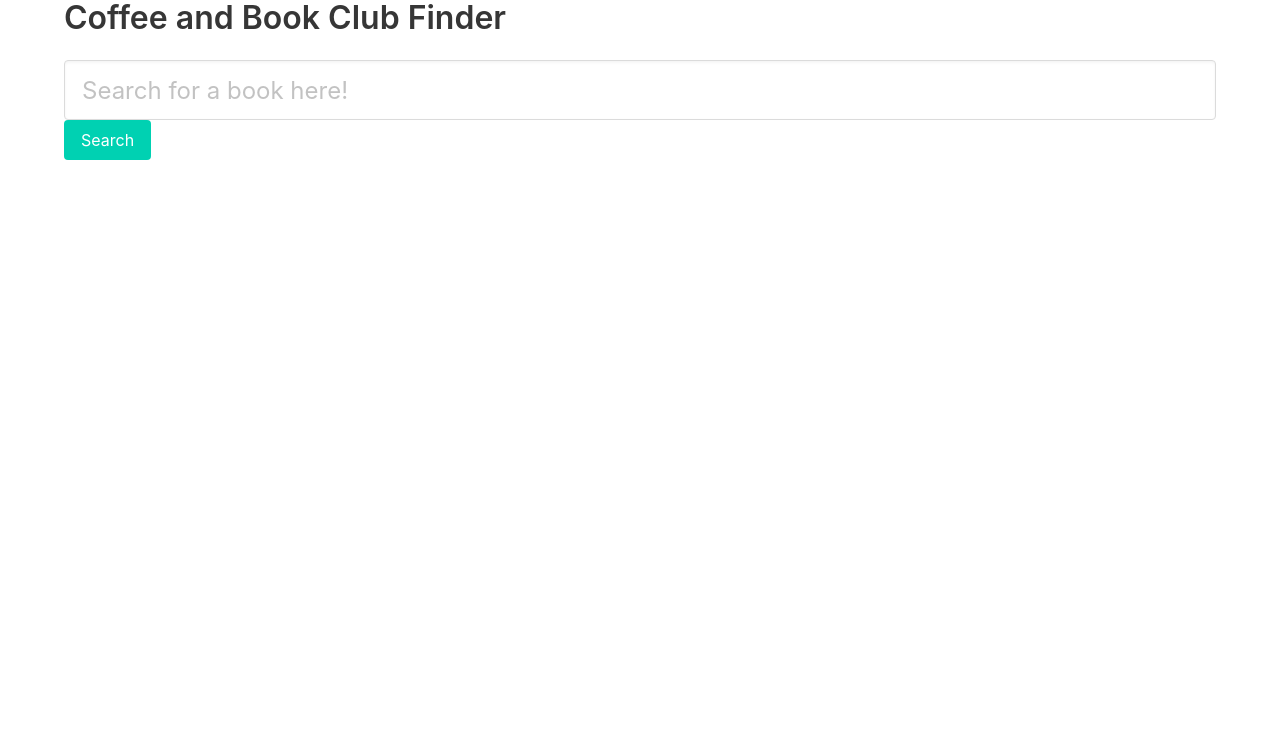
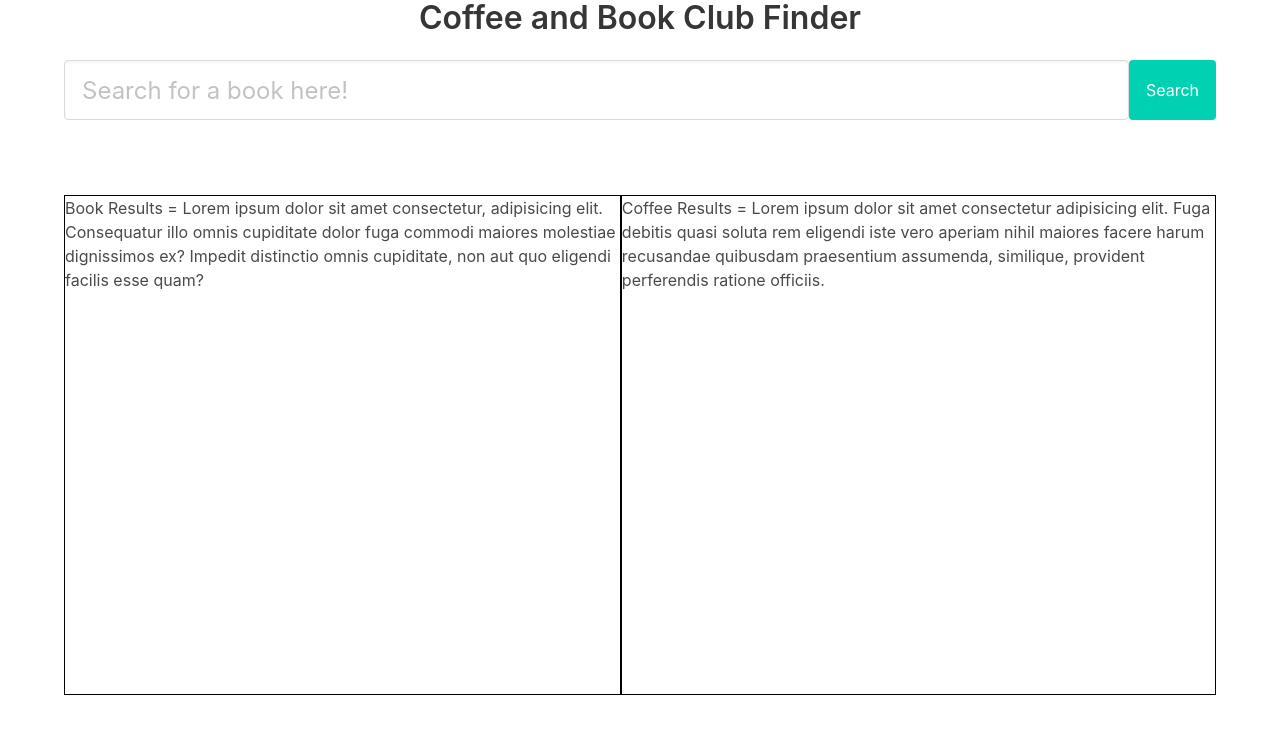
Before and after one commit to Noah8863/Coffee-and-Book-Finder, a plain HTML site: page index.html in a window 1280 px wide. Drawn offline with nearby package versions, Linux system fonts and the light colour scheme.

Commit message:
basic layout

```diff
--- a/index.html
+++ b/index.html
@@ -10,8 +10,14 @@
   <body>
     <section class="container">
       <h1 class="title">Coffee and Book Club Finder</h1>
-      <input class="input is-large" type="text" placeholder="Search for a book here!">
-      <button class="button is-primary">Search</button>
+      <div class="form">
+        <input class="input is-large" type="text" placeholder="Search for a book here!">
+        <button class="button is-primary">Search</button>
+      </div>
+      <div class="results">
+        <div class="bookResults">Book Results = Lorem ipsum dolor sit amet consectetur, adipisicing elit. Consequatur illo omnis cupiditate dolor fuga commodi maiores molestiae dignissimos ex? Impedit distinctio omnis cupiditate, non aut quo eligendi facilis esse quam?</div>
+        <div class="coffeeResults">Coffee Results = Lorem ipsum dolor sit amet consectetur adipisicing elit. Fuga debitis quasi soluta rem eligendi iste vero aperiam nihil maiores facere harum recusandae quibusdam praesentium assumenda, similique, provident perferendis ratione officiis.</div>
+      </div>
     </section>
 
   <script src="script.js"></script>
--- a/stylesheet.css
+++ b/stylesheet.css
@@ -0,0 +1,27 @@
+.title {
+    text-align: center;
+}
+
+.form {
+    display: flex;
+    padding-bottom: 75px
+}
+
+.button {
+    display: flex;
+    justify-content: center;
+    height: 60px
+}
+
+.results {
+    height: 500px;
+    display: flex;
+}
+
+.bookResults {
+    border: 1px solid black;
+}
+
+.coffeeResults {
+    border: 1px solid black;
+}
```
